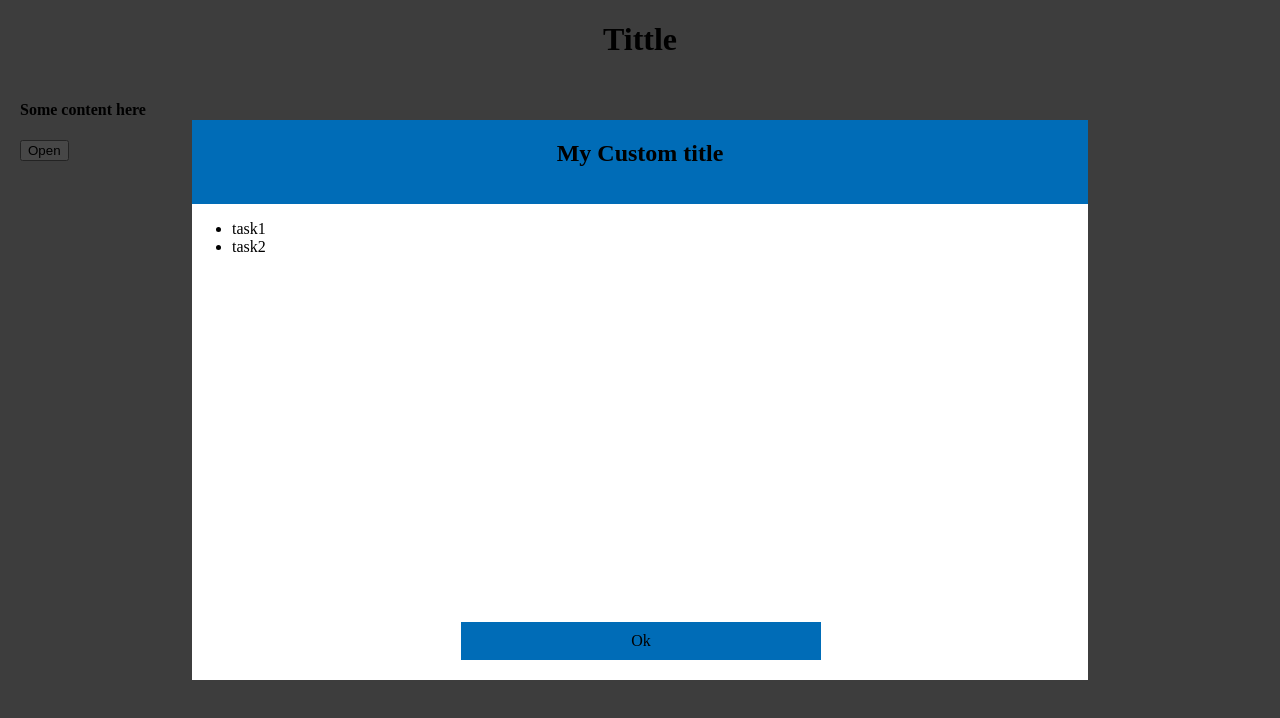
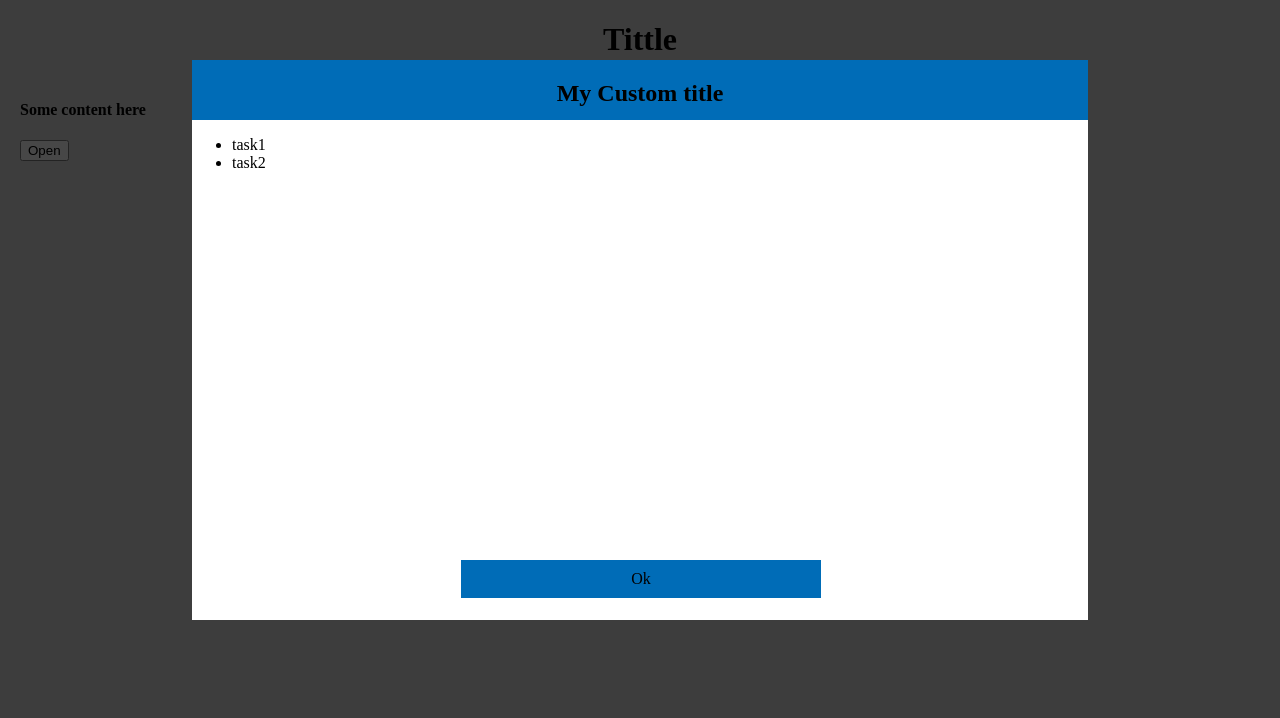
Before and after one commit to KiqueDev/AlertUpdater.js, a plain HTML site: page index.html in a window 1280 px wide. Both pictures are taken after a click on the button "Open". Drawn offline with Linux system fonts and the light colour scheme.

Commit message:
fixed the css resizing

```diff
--- a/alertUpdater.js
+++ b/alertUpdater.js
@@ -80,23 +80,24 @@
     var self = this;
     this.okBtn.addEventListener("click", function(){
       self.fade.style.display = 'none';
-      self.modal.style.top = "-115%";
+      self.modal.style.top = "-800px";
 
       self.callback();
     });
-
   };
 
   // Function that Show the modal
   AlertUpdater.prototype.show = function () {
+    this.modal.style.display='block';
     this.fade.style.display='block';
-    this.modal.style.top = "15%";
+    this.modal.style.top = "60px";
   };
 
   // Function that Hide the modal
   AlertUpdater.prototype.hide = function () {
     this.fade.style.display='none';
-    this.modal.style.top = "-115%";
+    this.modal.style.top = "-800px";
+
   };
 
   root.AlertUpdater = AlertUpdater;
--- a/style.css
+++ b/style.css
@@ -16,10 +16,11 @@ h1{
 .alert-updater-modal {
   position: absolute;
   left: 15%;
-  top: -115%;
+  top: -800px;
   background-color: #ffffff;
   width: 70%;
-  height: 70%;
+  min-height: 300px;
+  height:70%;
   z-index: 100;
   -webkit-transition:top 0.5s;
   -moz-transition:top 0.5s;
@@ -50,32 +51,32 @@ h1{
 	top: 0;
 	width:100%;
 	text-align: center;
-	height:15%;
+	height:60px;
 	white-space:nowrap;
 	text-overflow:ellipsis
 }
 
 .alert-updater-container {
-	position:absolute;
-	top: 15%;
+	position: absolute;
+	top: 60px;
 	width:100%;
-	height:65%;
+/*	height:65%;*/
 }
+
 .alert-updater-footer {
 	position:absolute;
 	bottom:0;
 	width:100%;
-	height:20%;
+	height:60px;
 }
 
 .alert-updater-okbtn {
-	position:absolute;
-	cursor:pointer;
+	position: absolute;
+	cursor: pointer;
 	background: #006CB7;
-	bottom: 20px;
-	left:30%;
-	right:30%;
-	width:38%;
-	padding:10px;
+	left: 30%;
+	right: 30%;
+	width: 38%;
+	padding: 10px;
 	text-align: center;
 }
```
Also changed, not shown: 1 other file.
